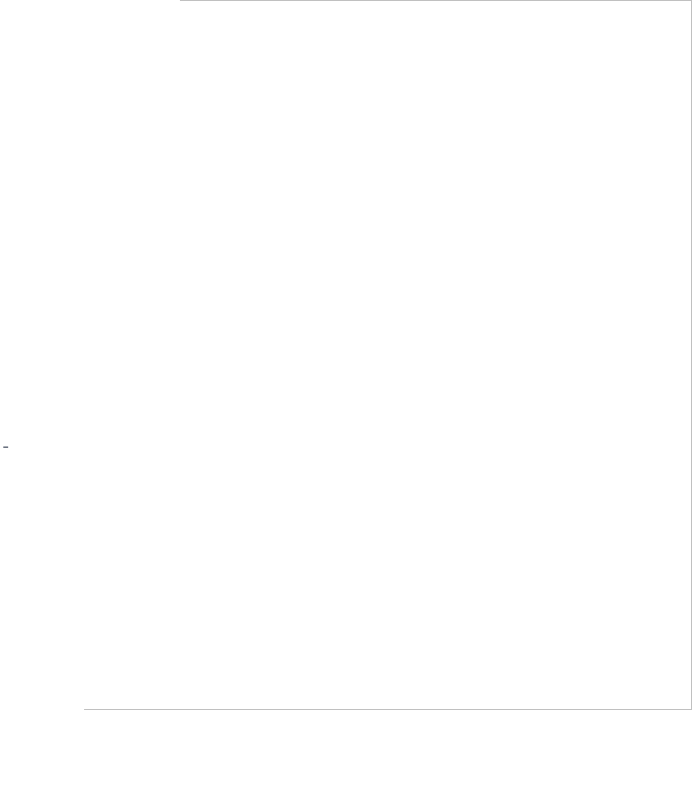
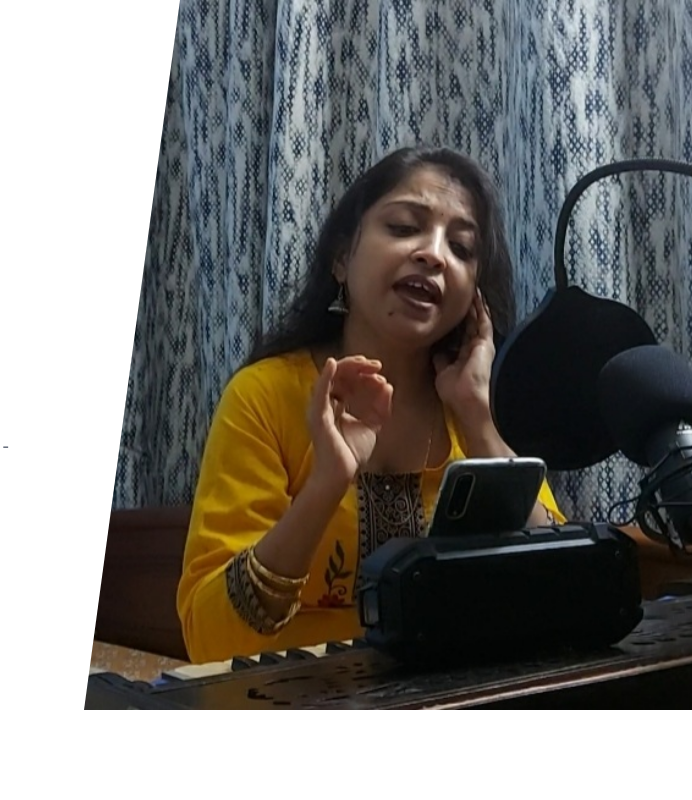
Before and after one commit to coderishi404/music_website, a plain HTML site: page index.html in a window 1280 px wide. Shown: the top 800 px of the page, 588-1280 px from the left. Drawn offline with nearby package versions, Linux system fonts and the light colour scheme; the site is published under a folder, as on GitHub Pages, so addresses that start at the root find nothing.

Commit message:
Update index.html

```diff
--- a/index.html
+++ b/index.html
@@ -110,7 +110,7 @@
     </div>
 
     <div class="lg:absolute lg:inset-y-0 lg:right-0 lg:w-1/2">
-      <img class="h-56 w-full object-cover sm:h-72 md:h-96 lg:w-full lg:h-full" src="/Images/Music_3.jpg" alt="">
+      <img class="h-56 w-full object-cover sm:h-72 md:h-96 lg:w-full lg:h-full" src="Images/Music_3.jpg" alt="">
     </div>
   </div>
 
```
